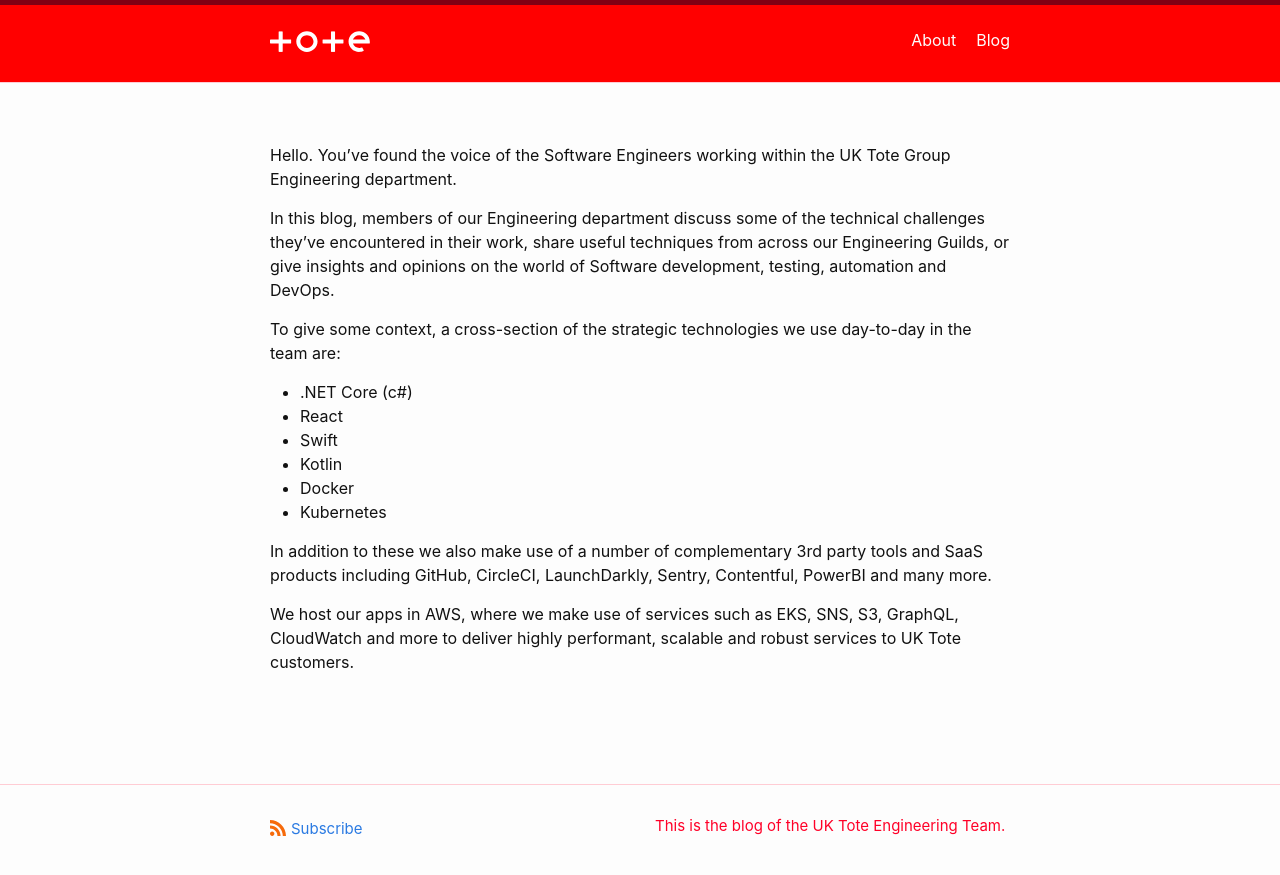
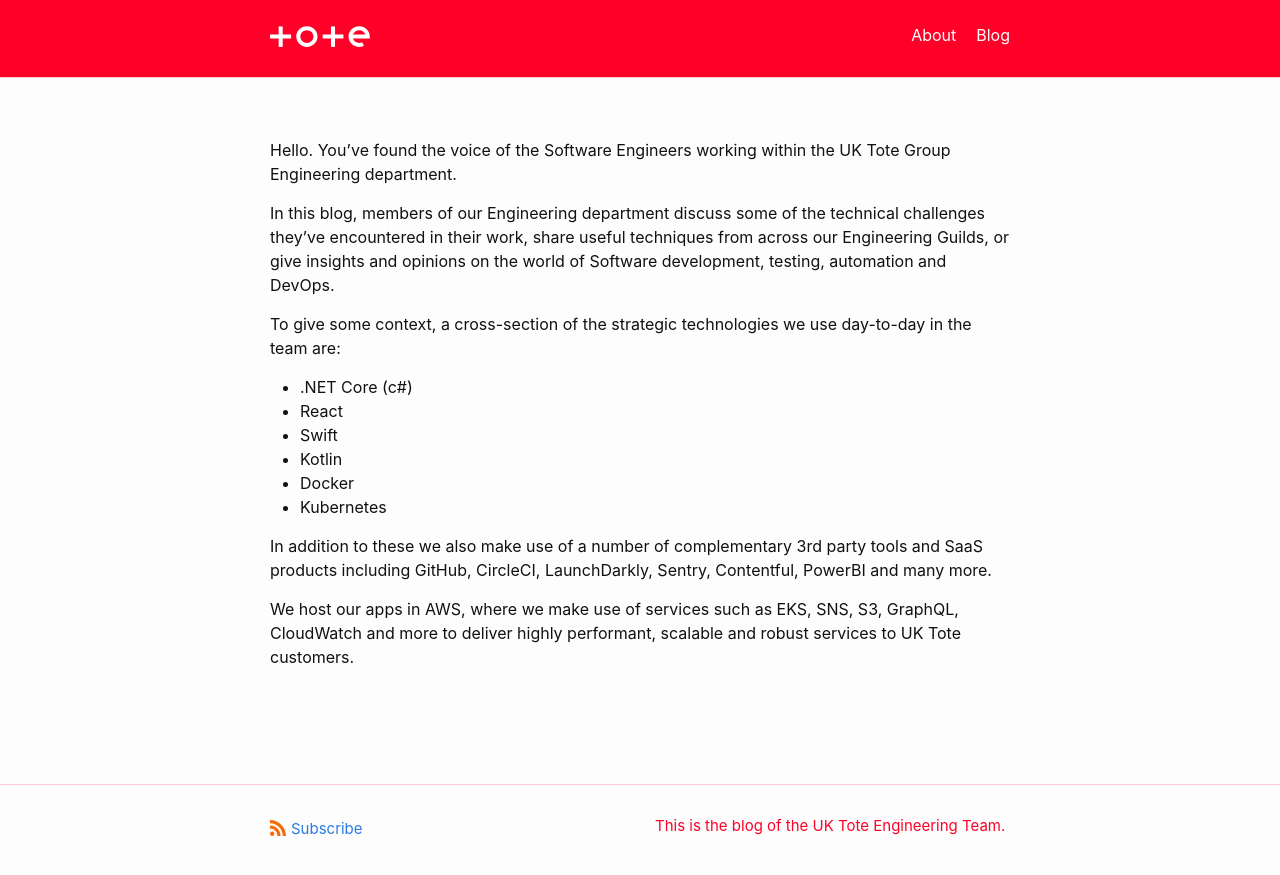
Before and after one commit to TheTote/thetote.github.io, a Jekyll site: the page built from docs/index.markdown, in a window 1280 px wide. Shown: the top 875 px of the page. Built offline with Jekyll 4.4.1, drawn with Linux system fonts in a browser that asks for light colours.

Commit message:
Updated header to use brand-color rather than default red

```diff
--- a/docs/_sass/tote/_layout.scss
+++ b/docs/_sass/tote/_layout.scss
@@ -2,11 +2,10 @@
  * Site header
  */
 .site-header {
-  border-top: 5px solid $border-color-03;
   border-bottom: 1px solid $border-color-01;
   min-height: $spacing-unit * 1.865;
   line-height: $base-line-height * $base-font-size * 2.25;
-  background-color: red;
+  background-color: $brand-color;
   // Positioning context for the mobile navigation icon
   position: relative;
 }
```
